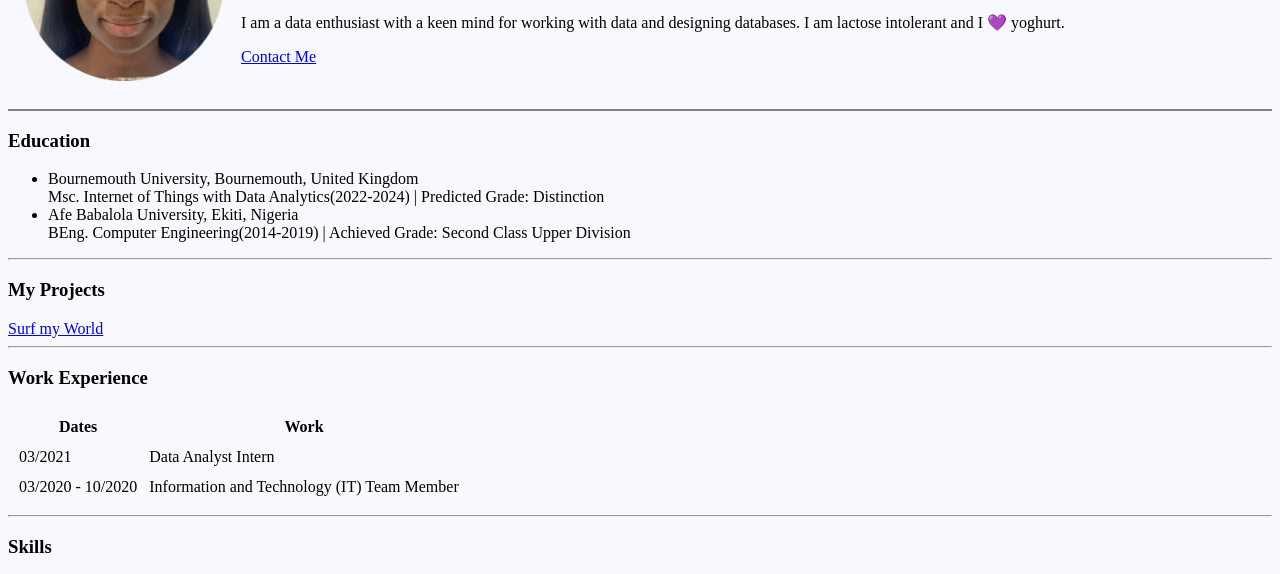
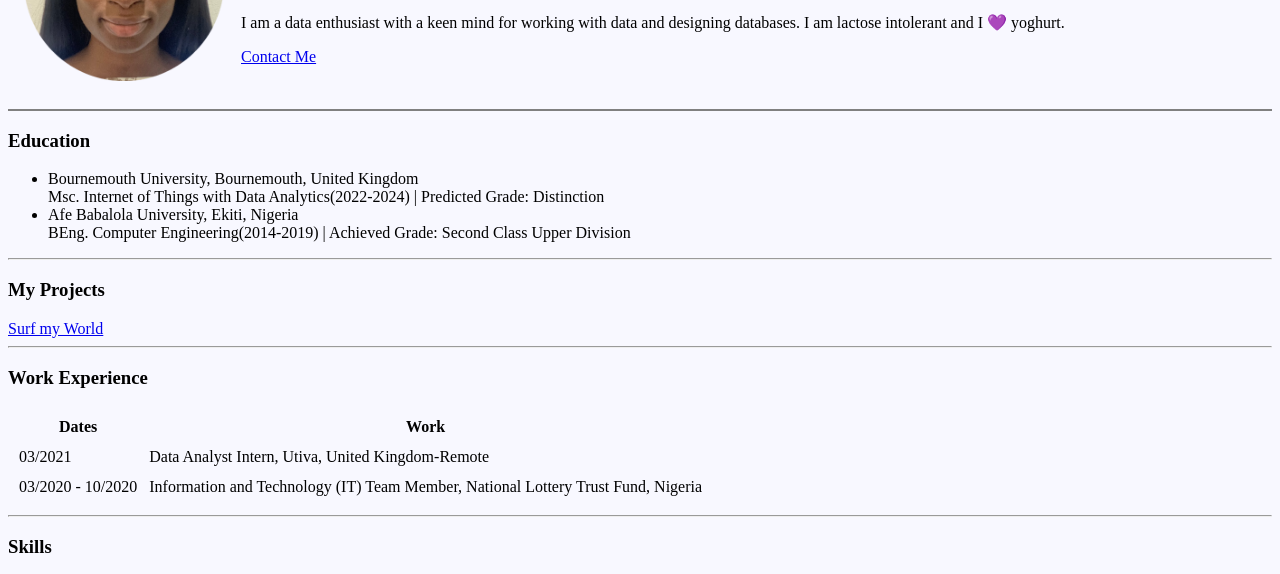
Before and after one commit to khemiiii/CV, a plain HTML site: page index.html in a window 1280 px wide. Shown: the part 143-717 px from the top of the page. Drawn offline with Linux system fonts and the light colour scheme.

Commit message:
Edited Work Experience

```diff
--- a/index.html
+++ b/index.html
@@ -43,11 +43,11 @@
             <tbody><!--the nody of the table is put in a different section for better structuring-->
                 <tr> <!--represents rows in a table -->
                     <td>03/2021</td> <!--represents data within a row -->
-                    <td>Data Analyst Intern</td>
+                    <td>Data Analyst Intern, Utiva, United Kingdom-Remote</td>
                 </tr>
                 <tr>
                     <td>03/2020 - 10/2020</td>
-                    <td>Information and Technology (IT) Team Member</td>
+                    <td>Information and Technology (IT) Team Member, National Lottery Trust Fund, Nigeria</td>
                 </tr>
             </tbody>
         </table>
```
